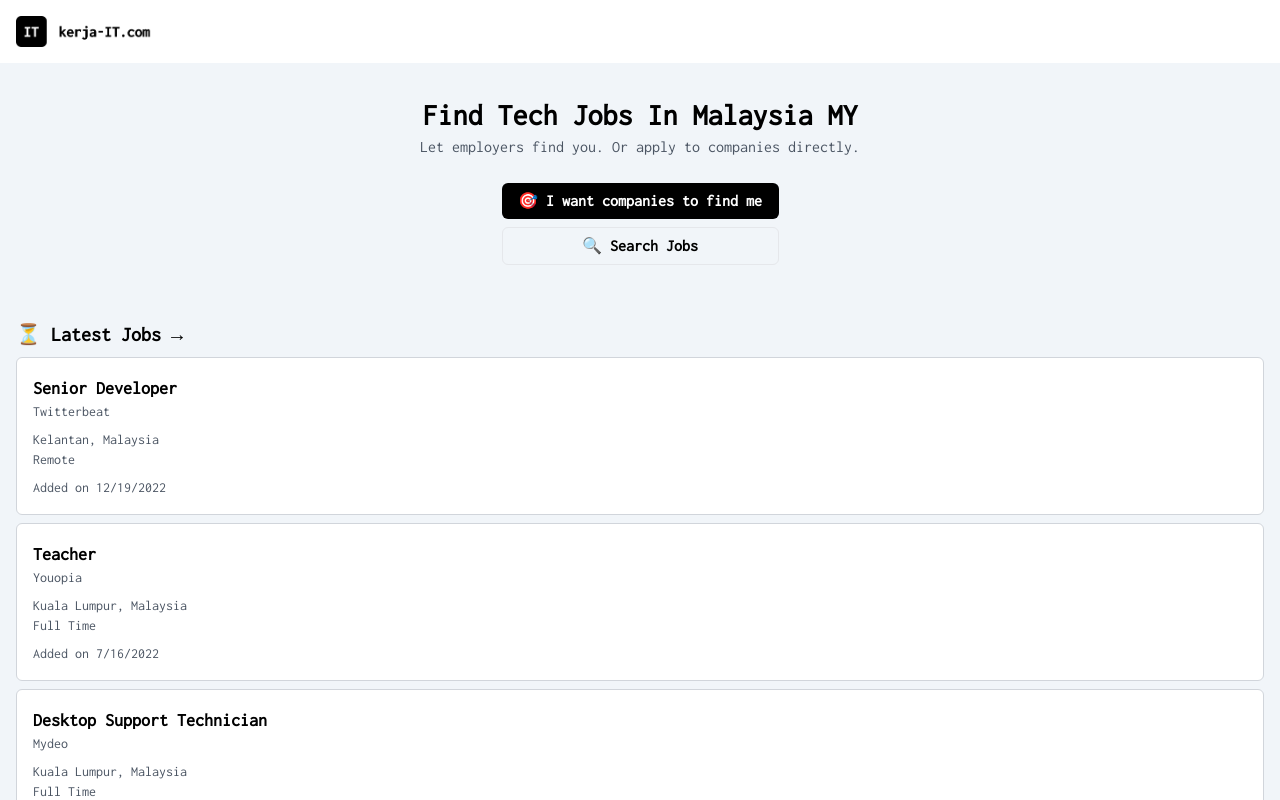
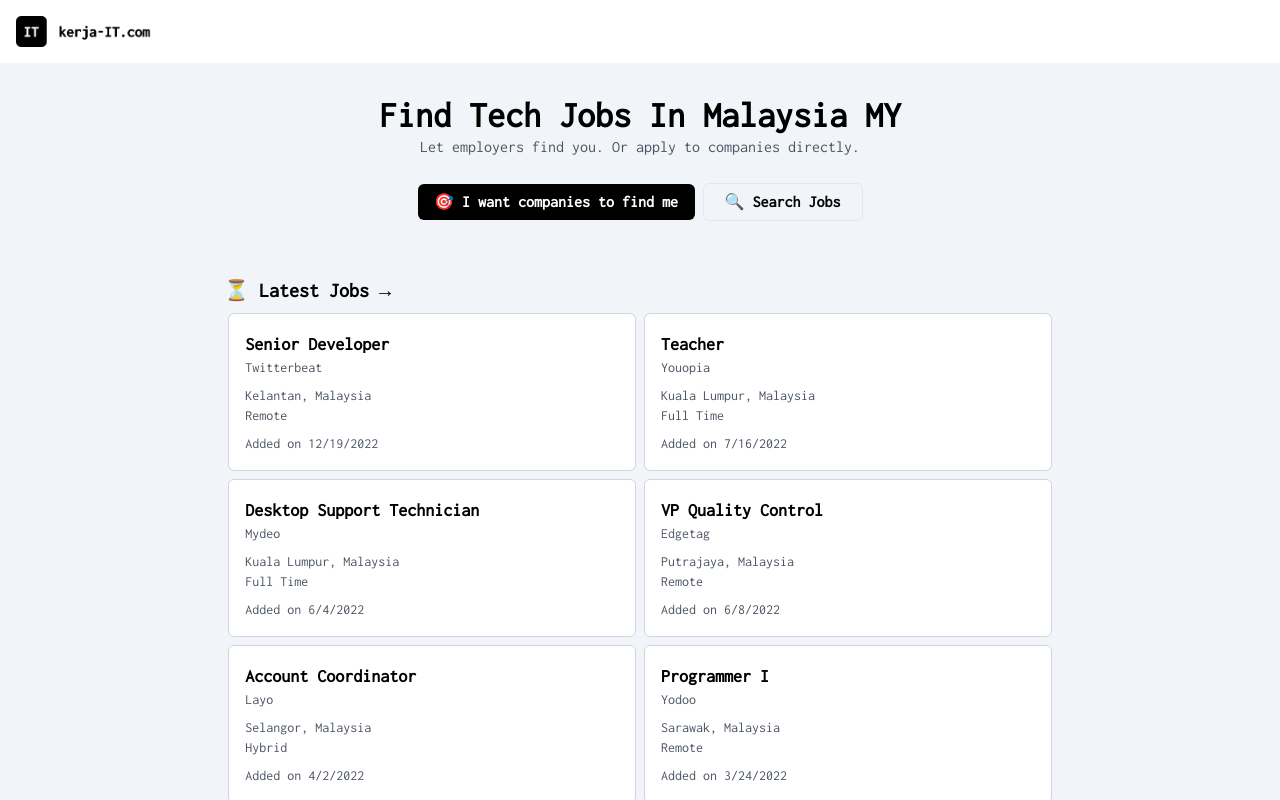
Before and after one commit to afeef97/kerja-it-clone, a React (Vite) app: page / in a window 1280 px wide. Shown: the top 800 px of the page. Built offline with nearby package versions, Linux system fonts and the light colour scheme.

Commit message:
Responsive except for nav

```diff
--- a/src/components/Card.jsx
+++ b/src/components/Card.jsx
@@ -2,7 +2,7 @@
 
 const Card = ({ jobTitle, company, location, type, date }) => {
     return (
-        <div className="bg-white border border-gray-300 rounded-md my-2 p-4 truncate">
+        <div className="bg-white border border-gray-300 rounded-md p-4 truncate sm:basis-[49%]">
             <a className="text-lg font-semibold">{jobTitle}</a>
             <p className="text-sm">{company}</p>
 
--- a/src/components/Hero.jsx
+++ b/src/components/Hero.jsx
@@ -9,12 +9,16 @@
                 <p>Let employers find you. Or apply to companies directly.</p>
             </div>
 
-            <div className="flex flex-col items-center mt-6 gap-2">
+            <div className="flex flex-col md:flex-row md:justify-center items-center mt-6 gap-2">
                 {/* TODO: Add button handlers */}
                 <Button variation="solid">
                     🎯 I want companies to find me
                 </Button>
-                <Button variation="outline">🔍 Search Jobs</Button>
+                <Button
+                    variation="outline"
+                    customStyle="md:w-40">
+                    🔍 Search Jobs
+                </Button>
             </div>
         </section>
     );
--- a/src/components/JobCards.jsx
+++ b/src/components/JobCards.jsx
@@ -4,11 +4,12 @@
 
 const JobCards = () => {
     return (
-        <div>
+        <div className="flex flex-col sm:flex-row sm:flex-wrap gap-2 justify-center">
             {JOB_DATA.map((element, index) => {
                 return (
                     <Card
                         key={index}
+                        id={element.id}
                         jobTitle={element?.job}
                         company={element?.company}
                         location={`${element.company_state}, ${element?.company_country}`}
--- a/src/index.css
+++ b/src/index.css
@@ -10,6 +10,7 @@
 
 h1 {
     @apply text-3xl;
+    @apply lg:text-4xl;
     @apply font-semibold;
     @apply leading-10;
 }
--- a/src/pages/Home.jsx
+++ b/src/pages/Home.jsx
@@ -9,12 +9,14 @@
             <Header />
             <div className="p-4 bg-slate-100">
                 <Hero />
-                <section className="my-14">
-                    <a
-                        href="/jobs"
-                        className="text-xl font-bold">
-                        ⏳ Latest Jobs →
-                    </a>
+                <section className="my-14 lg:w-2/3 lg:mx-auto">
+                    <div className="mb-2">
+                        <a
+                            href="/jobs"
+                            className="text-xl font-bold">
+                            ⏳ Latest Jobs →
+                        </a>
+                    </div>
                     <JobCards />
                 </section>
             </div>
```
